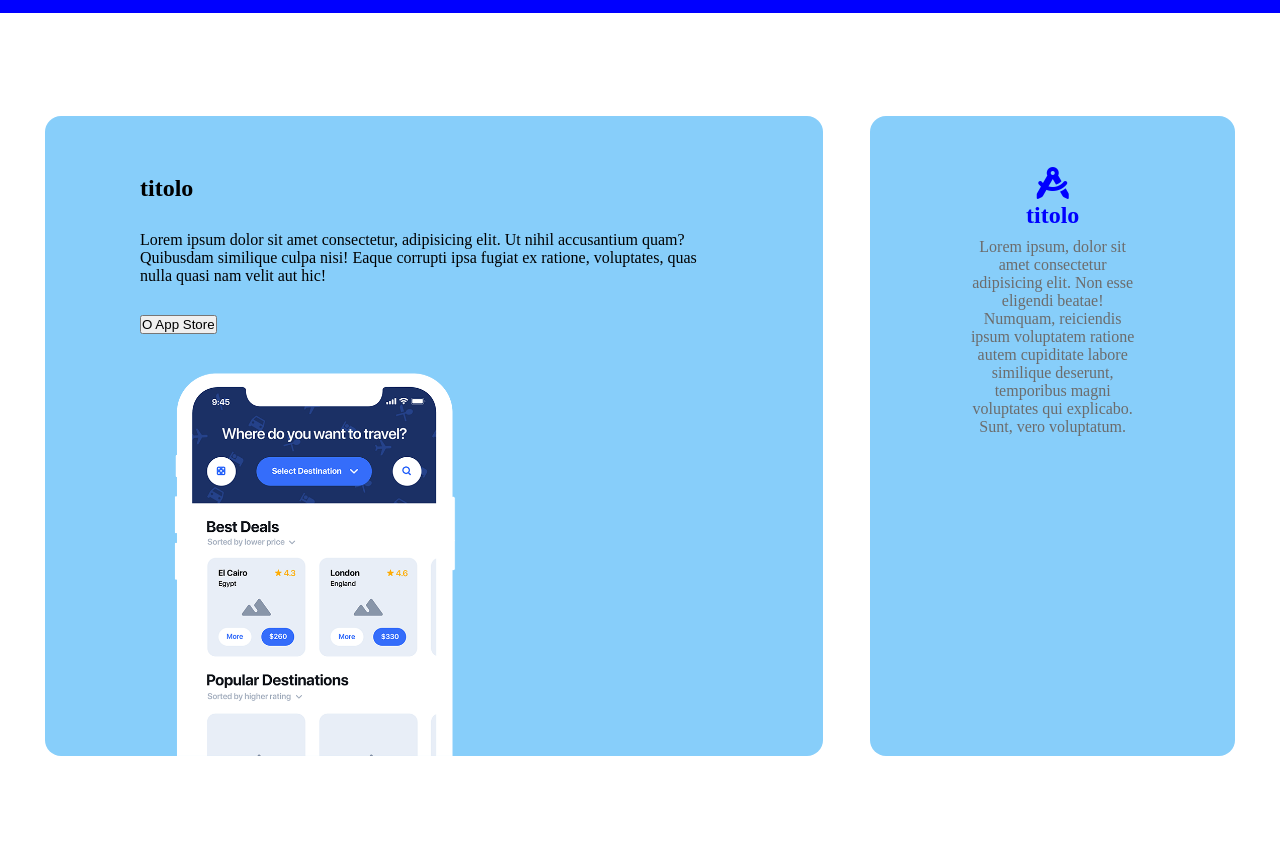
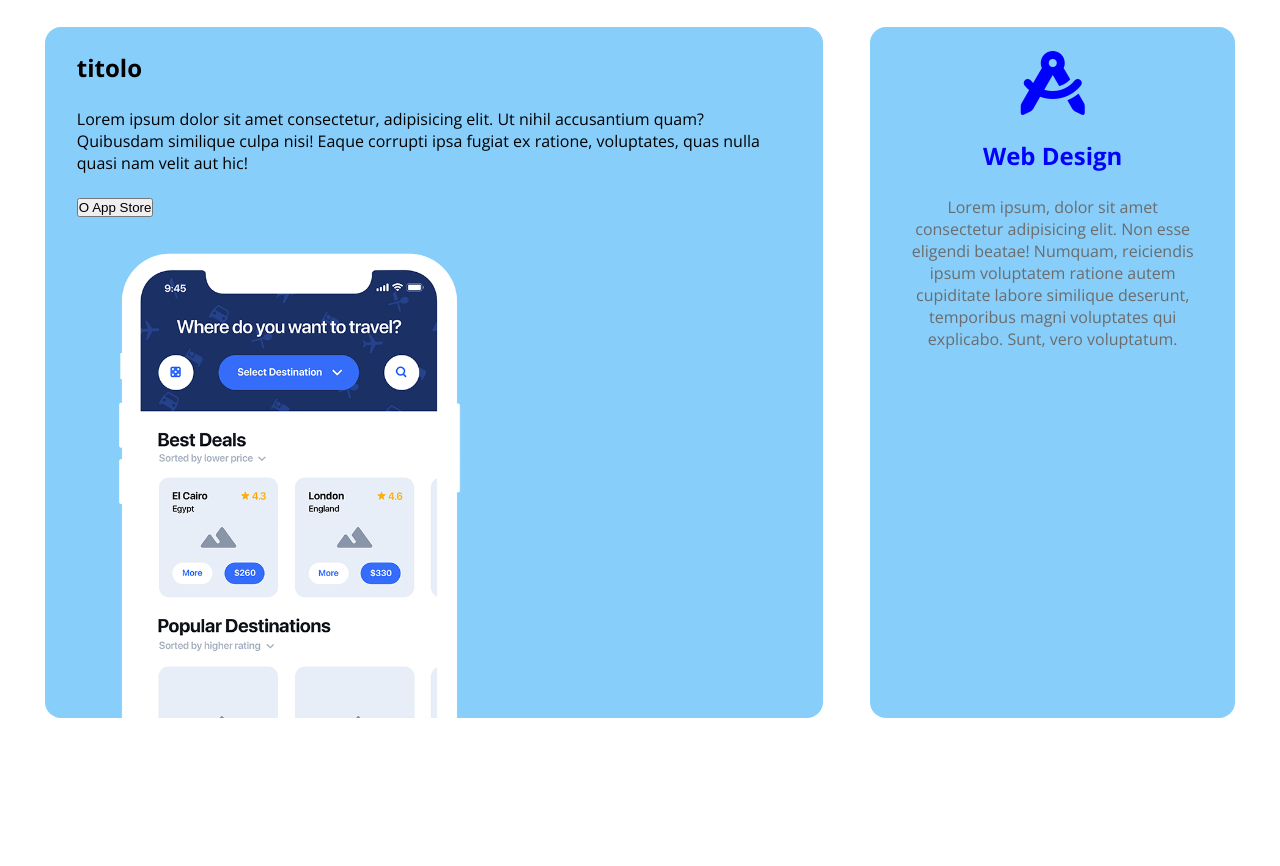
Before and after one commit to TomekWebDev/htmlcss-responsive-layout, a plain HTML site: page index.html in a window 1280 px wide. Shown: the part 82-948 px from the top of the page. After the commit the page ends 880 px from the top, so only its background shows below. Drawn offline with nearby package versions, Linux system fonts and the light colour scheme.

Commit message:
details adjustment

```diff
--- a/index.html
+++ b/index.html
@@ -51,11 +51,9 @@
             </div>
 
             <div class="blue-card">
-                <div class="card-icon">
-                    <i class="fa-2xl fa-solid fa-compass-drafting"></i>
-                </div>
+                    <i class="fa-solid fa-compass-drafting"></i>
                 <h2>
-                    titolo
+                    Web Design
                 </h2>
                 <p>
                     Lorem ipsum, dolor sit amet consectetur adipisicing elit. Non esse eligendi beatae! Numquam, reiciendis ipsum voluptatem ratione autem cupiditate labore similique deserunt, temporibus magni voluptates qui explicabo. Sunt, vero voluptatum.
--- a/style.css
+++ b/style.css
@@ -1,7 +1,13 @@
+@import url('https://fonts.googleapis.com/css2?family=Open+Sans:wght@400;500;700;800&display=swap');
+
+body{
+    font-family: 'Open Sans', sans-serif;
+}
+
 header{
     background-color: blue;
     color: white;
-    padding: 2% 0;
+    padding: 1rem 0;
 }
 
 .nav-container{
@@ -12,19 +18,19 @@ header{
 }
 
 section{
-    margin: 8% 0;
+    margin: 2rem 0;
 }
 
 .main-blue-card{
     background-color: lightskyblue;
     width: 80%;
     margin: auto;
-    padding: 5% 8% 0 8%;
-    margin-bottom: 5%;
+    padding: 1.5rem 2rem 0 2rem;
+    margin-bottom: 1.5rem;
 }
 
 .info-btn-container *{
-    margin-bottom: 5%;
+    margin-bottom: 1.5rem;
 }
 
 .app-store-btn{
@@ -38,12 +44,12 @@ section{
 }
 
 .blue-card{
-    padding: 5% 8% 5% 8%;
+    padding: 1.5rem 2rem;
     background-color: lightskyblue;
     color: blue;
     width: 80%;
     margin: auto;
-    margin-bottom: 5%;
+    margin-bottom: 1.5rem;
     text-align: center;
 }
 
@@ -52,8 +58,13 @@ section{
 }
 
 .blue-card *{
-    margin-bottom: 5%;
+    margin-bottom: 1.5rem;
 }
+
+.blue-card i{
+    font-size: 4rem;
+}
+
 
 @media screen and (min-width: 480px) {
 
@@ -75,6 +86,7 @@ section{
         margin: 0;
         display: flex;
         flex-direction: column;
+        justify-content: space-between;
         margin-bottom: 4%;
         border-radius: 1rem;
     }
@@ -88,7 +100,7 @@ section{
 
     .main-blue-card img{
         width: 60%;
-        margin: 0 40% 0 0%;
+        margin-left: 0;
         vertical-align: bottom;
     }
 
```
